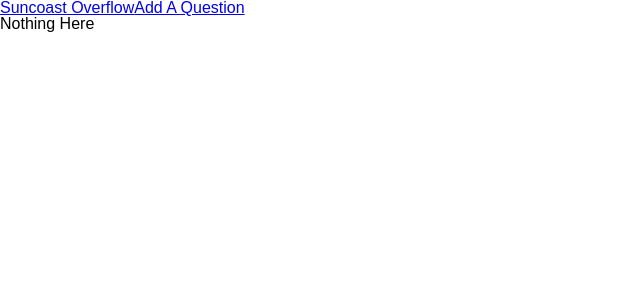
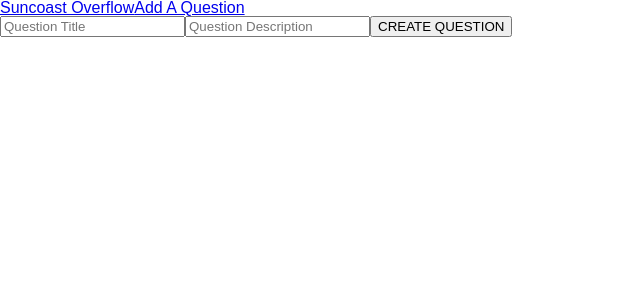
Before and after one commit to uncrownedthrone/stack-overflow-site, a React (Create React App) app: page /createquestion in a window 1280 px wide. Shown: the top 300 px of the page, without its empty margins (0-640 px from the left). Built offline with nearby package versions, Linux system fonts and the light colour scheme.

Commit message:
create question is working

```diff
--- a/src/App.jsx
+++ b/src/App.jsx
@@ -11,8 +11,8 @@ const App = () => {
       <NavBar />
       <Switch>
         <Route exact path="/" component={HomePage}></Route>
+        <Route exact path="/createquestion" component={CreateQuestion}></Route>
         <Route path="*" component={NotFound}></Route>
-        <Route exact path="/createquestion" component={CreateQuestion}></Route>
       </Switch>
     </Router>
   )
```
